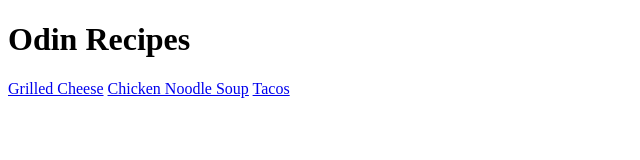
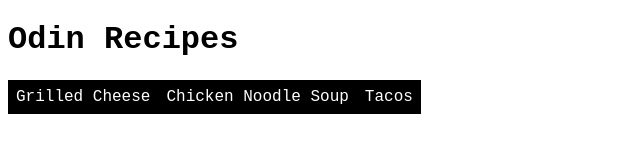
Before and after one commit to webdev-deyan-hart/odin-recipes, a plain HTML site: page index.html in a window 1280 px wide. Shown: the whole page, without its empty margins (0-640 px from the left). Drawn offline with Linux system fonts and the light colour scheme.

Commit message:
add style.css to every page

```diff
--- a/index.html
+++ b/index.html
@@ -1,14 +1,17 @@
 <!DOCTYPE html>
 <html lang="en">
 <head>
+    <link rel="stylesheet" href="styles/style.css">
     <meta charset="UTF-8">
     <meta name="viewport" content="width=device-width, initial-scale=1.0">
     <title>Home</title>
 </head>
 <body>
     <h1>Odin Recipes</h1>
-    <a href="recipes/grilled-cheese.html">Grilled Cheese</a>
-    <a href="recipes/chicken-noodle-soup.html">Chicken Noodle Soup</a>
-    <a href="recipes/taco.html">Tacos</a>
+    <ul id="navbar">
+        <li><a href="recipes/grilled-cheese.html">Grilled Cheese</a></li>
+        <li><a href="recipes/chicken-noodle-soup.html">Chicken Noodle Soup</a></li>
+        <li><a href="recipes/taco.html">Tacos</a></li>
+    </ul>
 </body>
 </html>
--- a/styles/style.css
+++ b/styles/style.css
@@ -0,0 +1,25 @@
+body {
+    font-family: 'Courier New', monospace;
+}
+
+#navbar {
+    list-style-type: none;
+    margin: 0;
+    padding: 0;
+}
+
+#navbar li {
+    float: left;
+}
+
+#navbar a {
+    text-decoration: none;
+    display: block;
+    background-color: black;
+    color: white;
+    padding: 8px;
+}
+
+#navbar a:hover {
+    background-color: gray;
+}
```
Also changed, not shown: recipes/chicken-noodle-soup.html (+1 -0 lines), recipes/grilled-cheese.html (+1 -0 lines), recipes/taco.html (+1 -0 lines).
